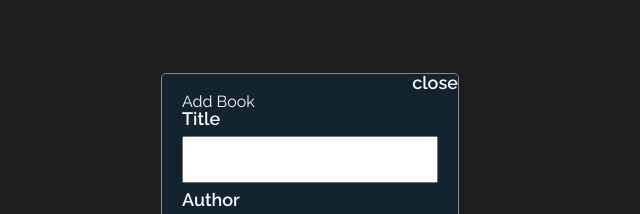
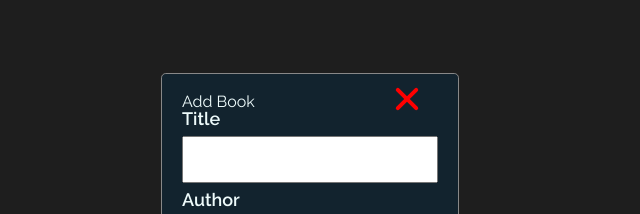
Before and after one commit to Bwade95/Library, a plain HTML site: page index.html in a window 1280 px wide. Both pictures are taken after a click on the element "Add Book". Shown: the part 119-333 px from the top of the page, 330-970 px from the left. Drawn offline with Linux system fonts and the light colour scheme.

Commit message:
continued work on close button for modal menu

```diff
--- a/css/style.css
+++ b/css/style.css
@@ -42,11 +42,62 @@ h1 {
 }
 
 .close-container{
+    border: none;
+    display: inline-block;
+    padding: 8px 16px;
+    vertical-align: middle;
+    overflow: hidden;
+    text-decoration: none;
+    color: inherit;
+    background-color: inherit;
+    text-align: center;
+    cursor: pointer;
+    white-space: nowrap;
+    width: 50px;
+    height: 50px;
+    margin-top: 10px;
+}
+
+.top-right {
     position: absolute;
     right: 0;
-    top: 0;
-    margin: auto;
-    cursor: pointer;
+    top: 0
+}
+
+.leftright {
+    height: 4px;
+    width: 30px;
+    margin-top: 5px;
+    position: absolute;
+    background-color: red;
+    border-radius: 2px;
+    transform: rotate(45deg);
+    transition: all .3s ease-in;
+}
+
+.rightleft {
+    height: 4px;
+    width: 30px;
+    margin-top: 5px;
+    position: absolute;
+    background-color: red;
+    border-radius: 2px;
+    transform: rotate(-45deg);
+    transition: all .3s ease-in;
+}
+
+.middle {
+    align-items: center;
+}
+
+
+#test-close {
+    color: white;
+    font-size: .6em;
+    text-transform: uppercase;
+    letter-spacing: 2px;
+    transition: all .3s ease-in;
+    opacity: 0;
 }
 
 #main-text {
--- a/index.html
+++ b/index.html
@@ -40,15 +40,13 @@
   <!-- Modal Pop-up for book information -->
   <div id="book-info-wrapper" style="display: none">
     <div id="book-info">
-      <div class="close-container">
-          <div class="leftright"></div>
-          <div class="rightleft"></div>
-          <label class="close">close</label>
+      <header class="modal-header">
+        <h2>Add Book</h2>
+        <div class="close-container top-right">
+          <div class="leftright middle"></div>
+          <div class="rightleft middle"></div>
       </div>
-      <div class="modal-header">
-
-        <span id="header-text">Add Book</span>
-      </div>
+      </header>
       <form id="form">
         <label for="book-title">Title</label>
         <input type="text" id="title">
--- a/js/script.js
+++ b/js/script.js
@@ -1,7 +1,7 @@
 const addBook = document.querySelector('.addBook');
 addBook.addEventListener('click', () => bookInfoWrapper.style.display = "block");
 
-const closeModal = document.querySelector('.close');
+const closeModal = document.querySelector('.close-container');
 closeModal.addEventListener('click', () => bookInfoWrapper.style.display = "none");
 
 const bookInfoWrapper = document.querySelector('#book-info-wrapper');
```
